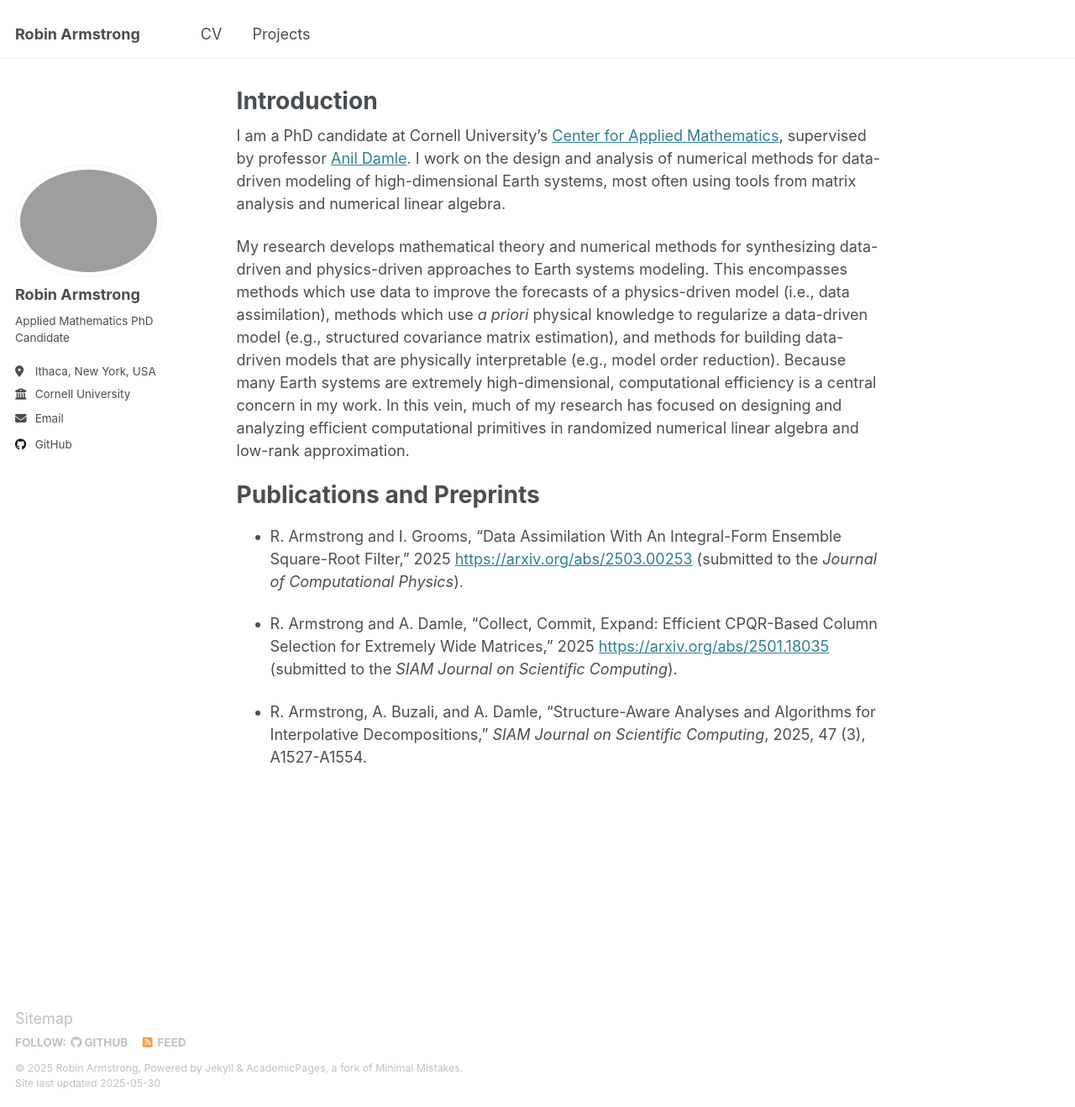
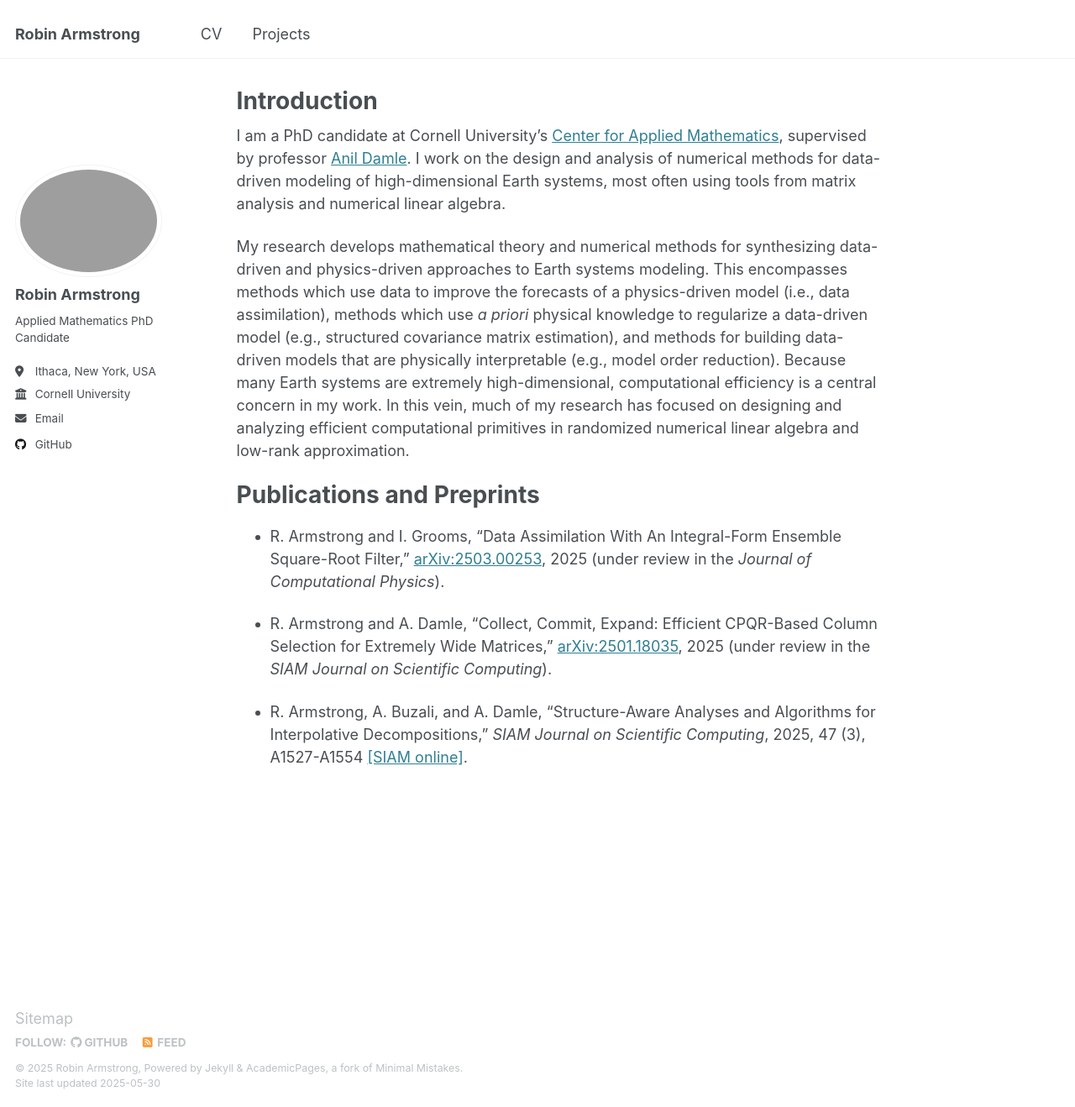
Before and after one commit to robin-armstrong/robin-armstrong.github.io, a Jekyll site: the page built from _pages/about.md, in a window 1280 px wide and 1318 px high. Shown: the whole window at 84% size. Built offline with Jekyll 4.4.1, drawn with Linux system fonts in a browser that asks for light colours.

Commit message:
Updated publication/preprint links.

```diff
--- a/_pages/about.md
+++ b/_pages/about.md
@@ -13,8 +13,8 @@
 
 # Publications and Preprints
 
-- R. Armstrong and I. Grooms, "Data Assimilation With An Integral-Form Ensemble Square-Root Filter," 2025 [https://arxiv.org/abs/2503.00253](https://arxiv.org/abs/2503.00253) (submitted to the _Journal of Computational Physics_).
+- R. Armstrong and I. Grooms, "Data Assimilation With An Integral-Form Ensemble Square-Root Filter," [arXiv:2503.00253](https://arxiv.org/abs/2503.00253), 2025 (under review in the _Journal of Computational Physics_).
 
-- R. Armstrong and A. Damle, "Collect, Commit, Expand: Efficient CPQR-Based Column Selection for Extremely Wide Matrices," 2025 [https://arxiv.org/abs/2501.18035](https://arxiv.org/abs/2501.18035) (submitted to the _SIAM Journal on Scientific Computing_).
+- R. Armstrong and A. Damle, "Collect, Commit, Expand: Efficient CPQR-Based Column Selection for Extremely Wide Matrices," [arXiv:2501.18035](https://arxiv.org/abs/2501.18035), 2025 (under review in the _SIAM Journal on Scientific Computing_).
 
-- R. Armstrong, A. Buzali, and A. Damle, "Structure-Aware Analyses and Algorithms for Interpolative Decompositions," _SIAM Journal on Scientific Computing_, 2025, 47 (3), A1527-A1554.
+- R. Armstrong, A. Buzali, and A. Damle, "Structure-Aware Analyses and Algorithms for Interpolative Decompositions," _SIAM Journal on Scientific Computing_, 2025, 47 (3), A1527-A1554 [[SIAM online]](https://doi.org/10.1137/23M1610811).
```
